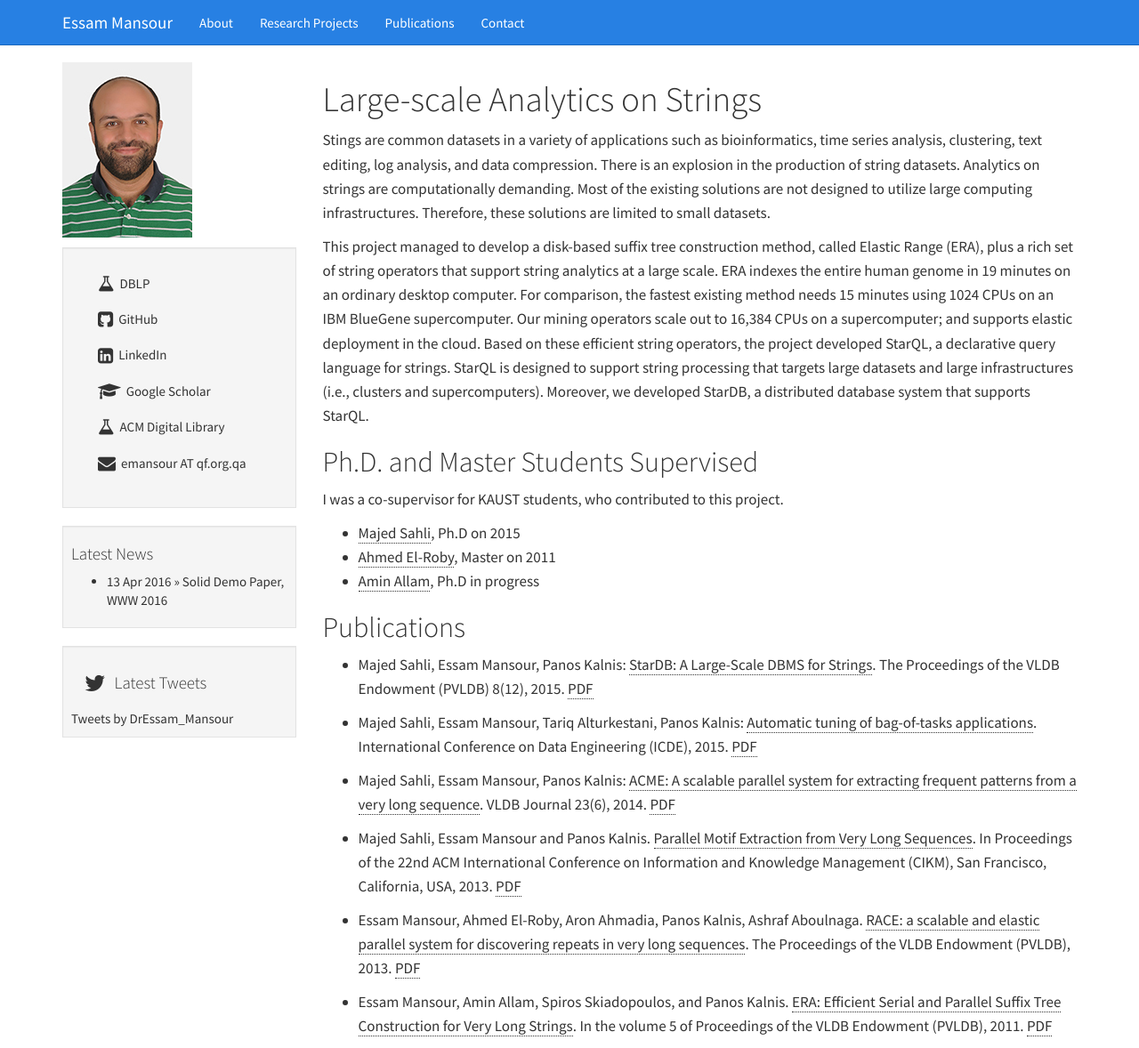
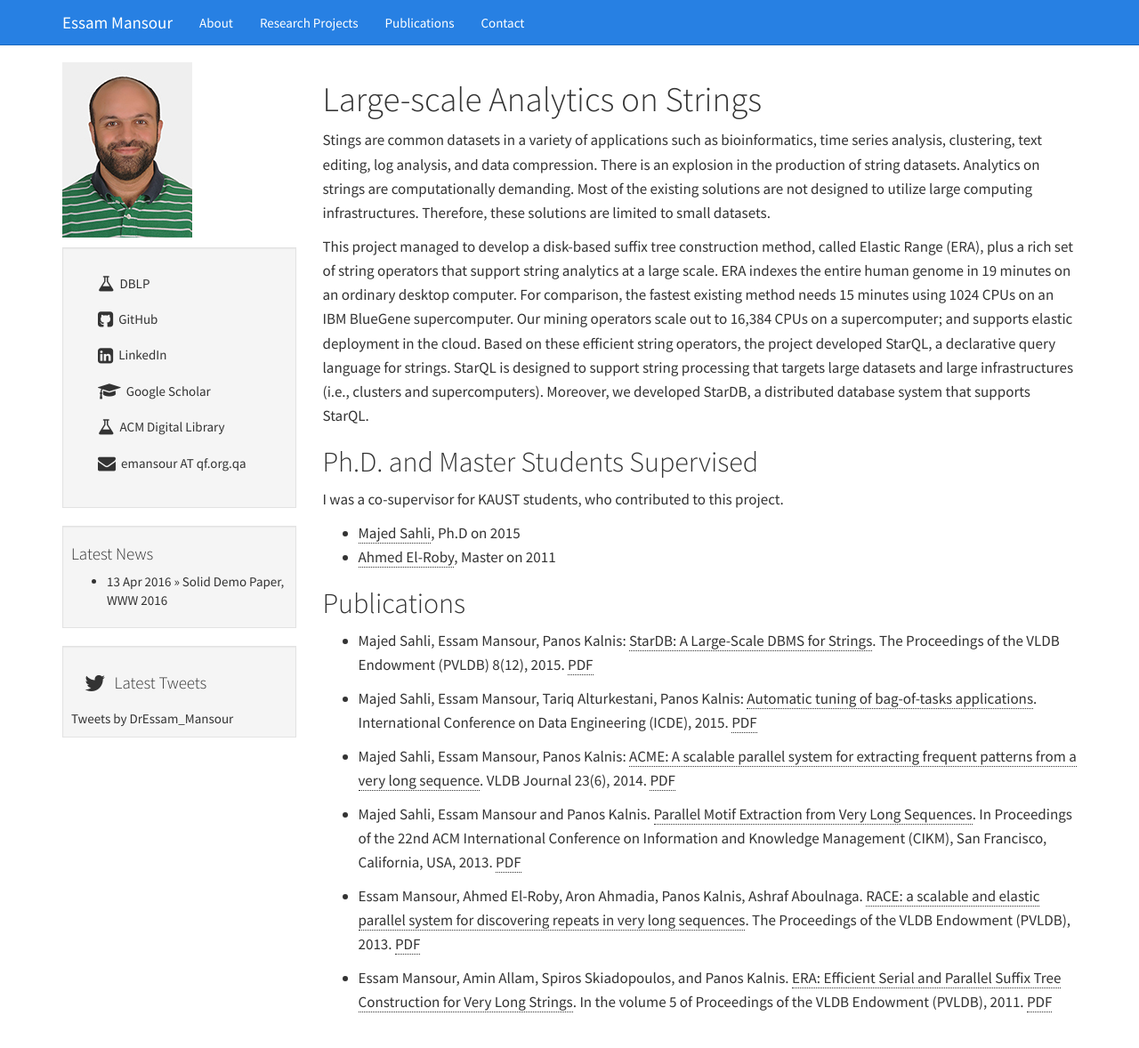
Before and after one commit to mansoure/mansoure.github.io, a Jekyll site: the page built from research/starDB/index.md, in a window 1280 px wide and 1178 px high. Shown: the whole window at 89% size. Built offline with Jekyll 4.4.1, drawn with Linux system fonts in a browser that asks for light colours; comment, search, counter and statistics services are not loaded.

Commit message:
Amin removed

```diff
--- a/research/starDB/index.md
+++ b/research/starDB/index.md
@@ -25,7 +25,6 @@ I was a co-supervisor for KAUST students, who contributed to this project.
 
 - [Majed Sahli](https://scholar.google.com/citations?user=cxF9uPkAAAAJ&hl=en), Ph.D on 2015
 - [Ahmed El-Roby](https://scholar.google.com/citations?user=DA68vjUAAAAJ&hl=en), Master on 2011
-- [Amin Allam](https://scholar.google.com/citations?user=IDVZMEIAAAAJ&hl=en), Ph.D in progress
 
 
 ## Publications
```
